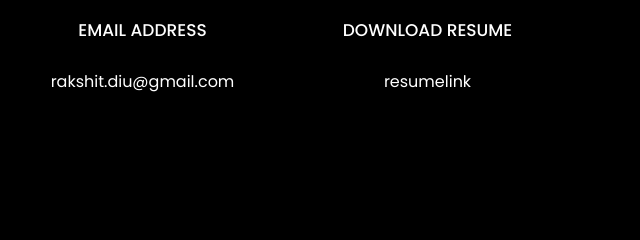
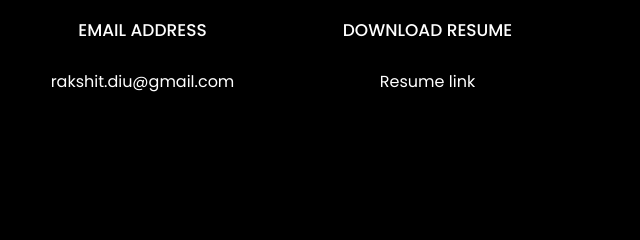
Before and after one commit to Rakshit-Solanki/Rakshit-Solanki.github.io, a plain HTML site: page index.html in a window 1280 px wide. Shown: the part 3868-4108 px from the top of the page, 640-1280 px from the left. Drawn offline with Linux system fonts and the light colour scheme; files whose address does not match are found by name.

Commit message:
Update index.html

```diff
--- a/index.html
+++ b/index.html
@@ -489,7 +489,7 @@
           			<span class="icon-globe"></span>
           		</div>
           		<h3 class="mb-4">Download Resume</h3>
-	            <p><a href="/images/resume final.pdf">resumelink</a></p>
+	            <p><a href="/images/resume final.pdf">Resume link</a></p>
 	          </div>
           </div>
 
```
